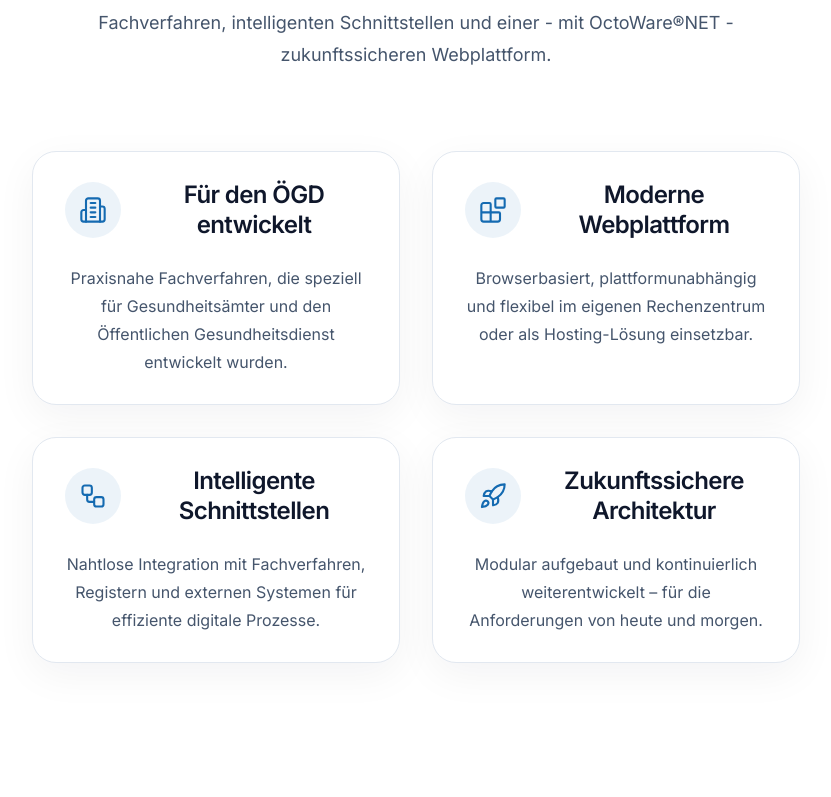
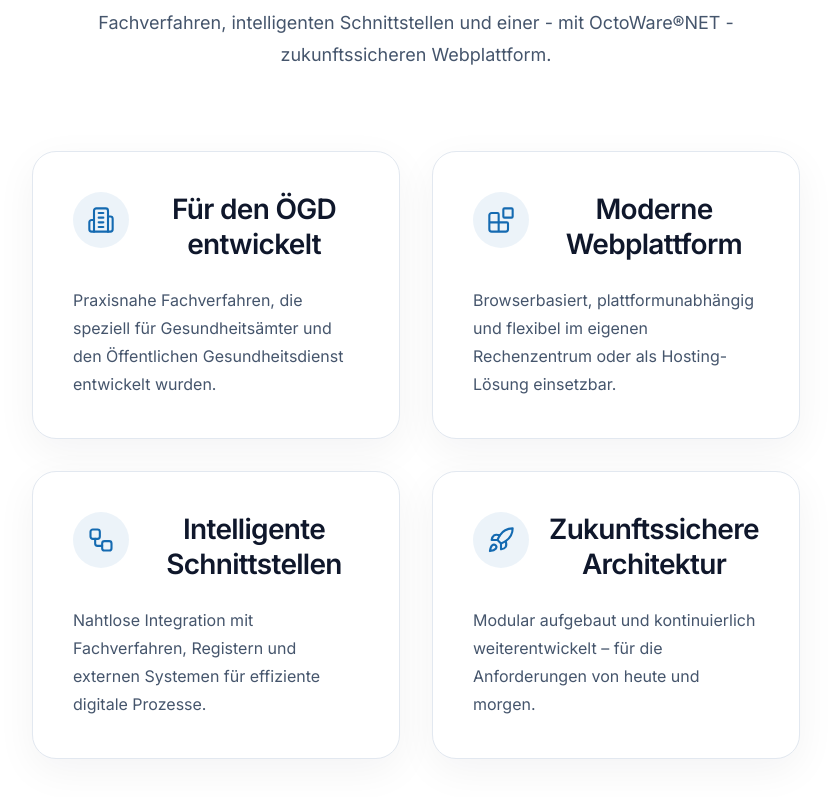
Before and after one commit to weblogger117-art/octoware-website, a Next.js app: page / in a window 1280 px wide. Shown: the part 1225-2022 px from the top of the page, without its empty margins (224-1055 px from the left). Before the commit the page ends 1984 px from the top, so only its background shows below. Built offline with nearby package versions, Linux system fonts and the light colour scheme.

Commit message:
Update FeatureCard.tsx

```diff
--- a/components/ui/FeatureCard.tsx
+++ b/components/ui/FeatureCard.tsx
@@ -28,8 +28,8 @@ export function FeatureCard({
 
         bg-white
 
-        px-8
-py-7
+        px-10
+py-10
 
         shadow-[0_12px_40px_rgba(15,23,42,0.05)]
 
@@ -38,12 +38,12 @@ py-7
 
         hover:-translate-y-1
         hover:border-[#146ab1]/20
-        hover:shadow-[0_22px_60px_rgba(20,106,177,0.12)]
+        hover:shadow-[0_30px_70px_rgba(20,106,177,0.18)]
         `,
         className
       )}
     >
-      <div className="flex items-center gap-5">
+      <div className="flex items-start gap-5">
   <div
     className="
       flex
@@ -74,12 +74,17 @@ py-7
 
   <h3
   className="
-      text-2xl
+    text-[28px]
     font-semibold
     leading-tight
     tracking-tight
 
     text-slate-900
+
+    transition-colors
+    duration-300
+
+    group-hover:text-[#146ab1]
   "
 >
     {title}
@@ -89,6 +94,8 @@ py-7
       <p
         className="
           mt-6
+
+        text-left
 
           leading-7
 
```
Lines whose indentation alone changed are shown as unchanged.
